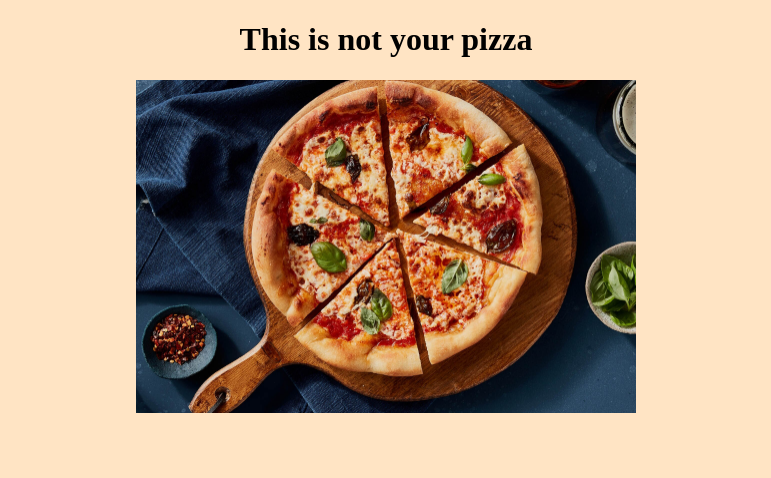
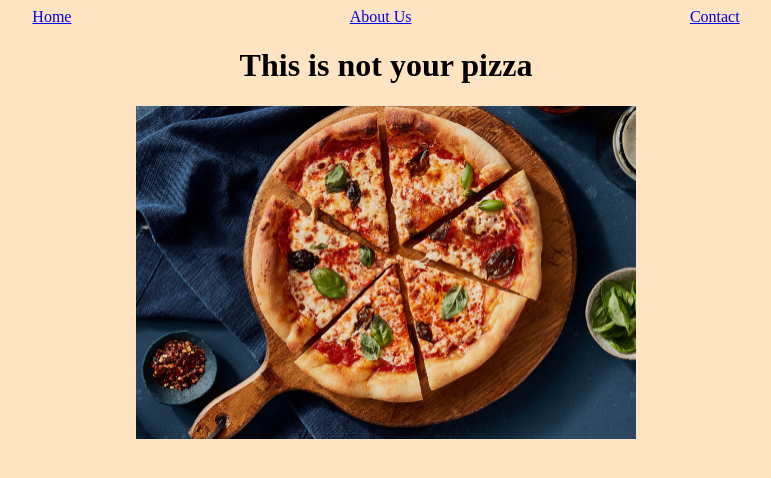
Before and after one commit to DakotaLambert/pizzapizza, a plain HTML site: page notyourpizza.html in a window 1280 px wide. Shown: the whole page, without its empty margins (254-1025 px from the left). Drawn offline with Linux system fonts and the light colour scheme.

Commit message:
nav linked correctly on all pages

```diff
--- a/notyourpizza.html
+++ b/notyourpizza.html
@@ -8,6 +8,11 @@
 		<link rel="stylesheet" href="/main.css" />
 	</head>
 	<body>
+        <nav class="navbar">
+            <a href="/index.html">Home</a>
+            <a href="/aboutus.html">About Us</a>
+            <a href="/contact.html">Contact</a>
+        </nav>
 		<h1 class="pageHeader">This is not your pizza</h1>
 
 		<div style="text-align: center">
```
Also changed, not shown: aboutus.html (+5 -0 lines), contact.html (+5 -0 lines).
